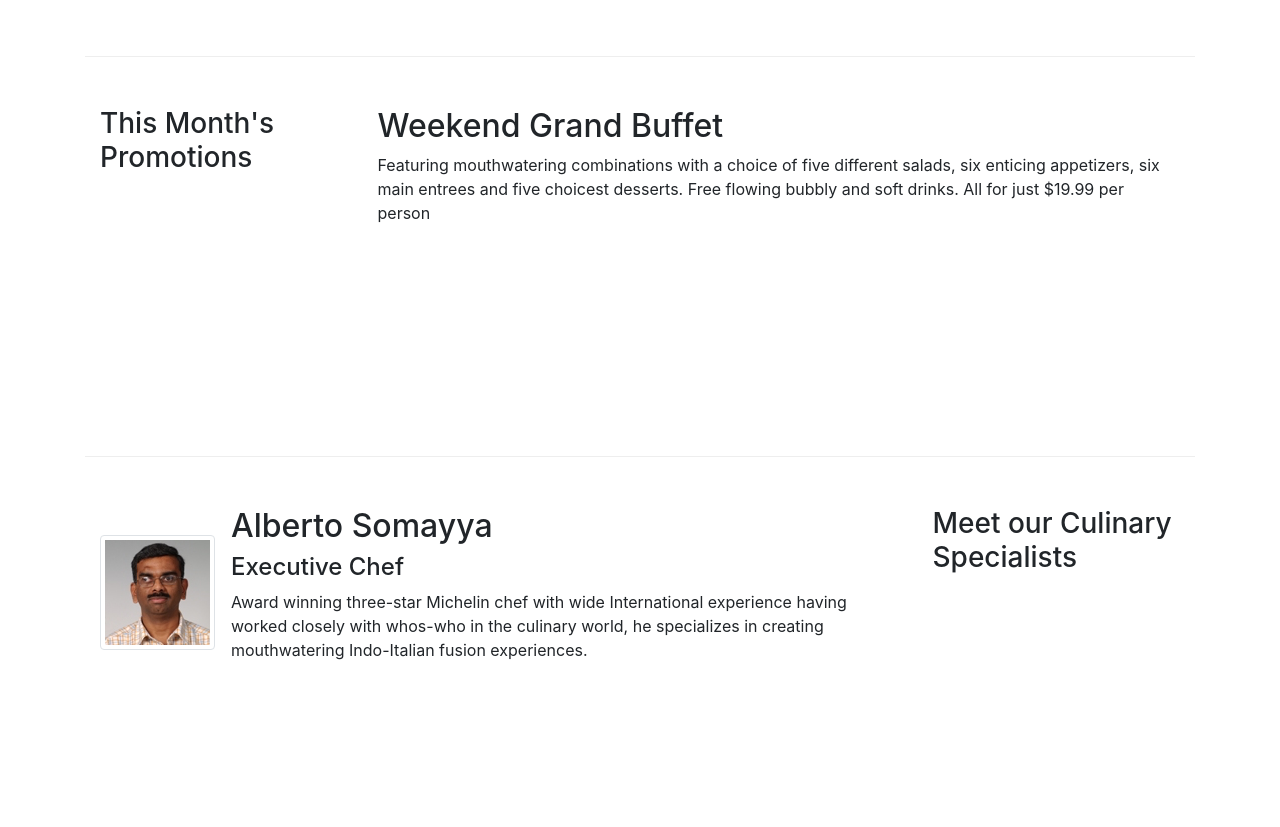
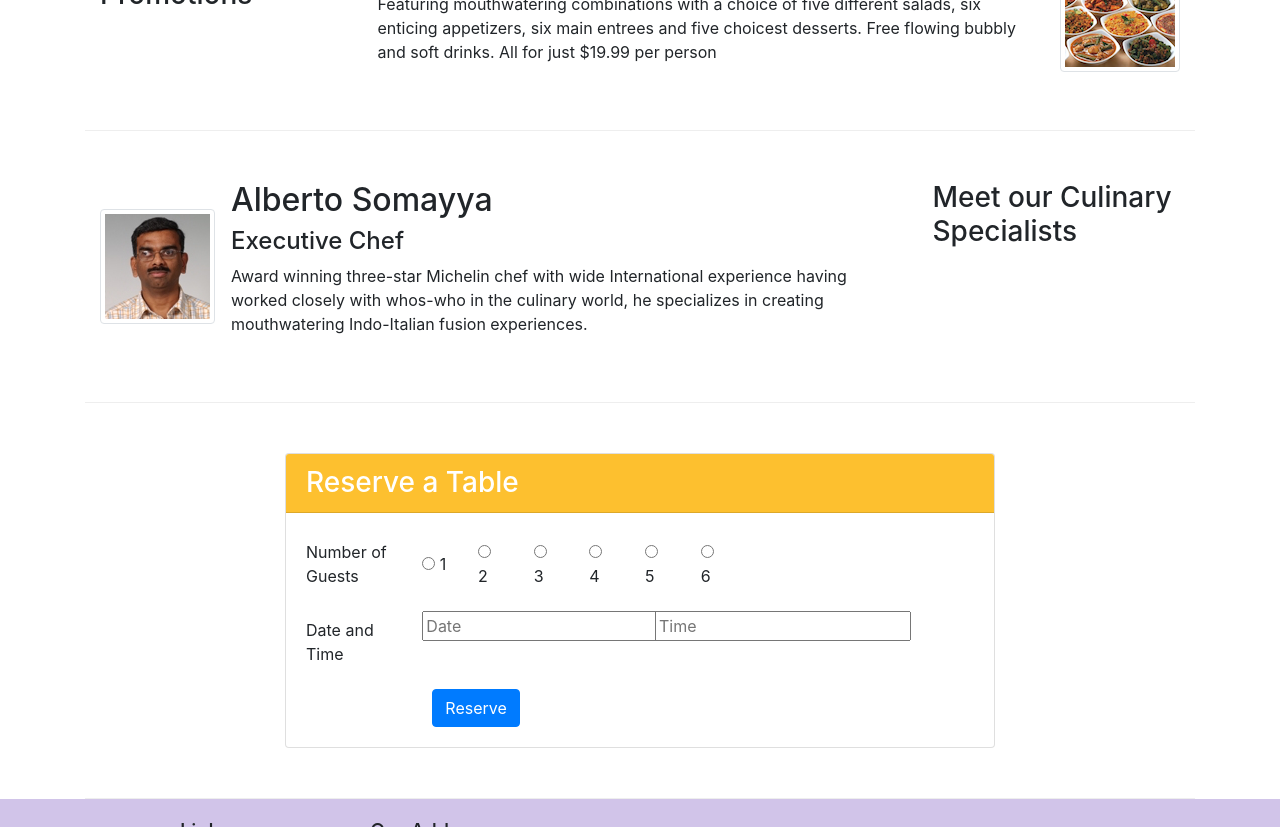
Before and after one commit to YashminTabashum/conFusion, a website: page index.html in a window 1280 px wide. Shown: the part 677-1504 px from the top of the page. Drawn offline with nearby package versions, Linux system fonts and the light colour scheme.

Commit message:
feat(Bootstrap): Badges,radio  buttons, media, form-groups

```diff
--- a/css/styles.css
+++ b/css/styles.css
@@ -8,7 +8,7 @@
     margin : 0px auto;
     padding : 50px 0px 50px 0px;
     border-bottom: 1px ridge;
-    min-height: 400px;
+    min-height: 200px;
 
 }
 
@@ -34,3 +34,12 @@ body{
     background : #512DA8;
 
 }
+
+.card-header{
+    background-color: #FDC02F;
+}
+
+.reserve-button{
+
+    background-color: #FDC02F;
+}
--- a/index.html
+++ b/index.html
@@ -43,6 +43,10 @@
                 <div class="col-12 col-sm align-self-center">
                     <img src="img/logo.png" class="img-fluid">
                 </div>
+                <div class="col-12 col-sm align-self-center">
+                    <a class="btn btn-block btn-sm btn-warning reserve-button" href="#reserve">Reserve Table</a>
+                </div>
+
             </div>
         </div>
     </header>
@@ -58,7 +62,7 @@
                         src="img/uthappizza.png" alt="uthappizza">
                     <div class="media-body">
                         <h2 class="mt-0">Uthappizza <span class="badge badge-danger">HOT</span> <span class="badge badge-pill badge-secondary">$4.99</span> </h2>
-                        <p>A unique combination of Indian Uthappam (pancake) and Italian pizza, topped with Cerignola olives, ripe vine cherry tomatoes, Vidalia onion, Guntur chillies and Buffalo Paneer.</p>
+                        <p class="d-none d-sm-block">A unique combination of Indian Uthappam (pancake) and Italian pizza, topped with Cerignola olives, ripe vine cherry tomatoes, Vidalia onion, Guntur chillies and Buffalo Paneer.</p>
                     </div>
                 </div>
             </div>
@@ -70,8 +74,17 @@
                 <h3>This Month's Promotions</h3>
             </div>
             <div class = "col col-sm col-md">
-                <h2>Weekend Grand Buffet</h2>
-                <p>Featuring mouthwatering combinations with a choice of five different salads, six enticing appetizers, six main entrees and five choicest desserts. Free flowing bubbly and soft drinks. All for just $19.99 per person </p>
+                <div class="media">
+
+                    <div class="media-body">
+                        <h2 class="mt-0">Weekend Grand Buffet <span class="badge badge-danger">NEW</span> </h2>
+                        <p class="d-none d-sm-block">Featuring mouthwatering combinations with a choice of five different salads, six enticing appetizers, six main entrees and five choicest desserts. Free flowing bubbly and soft drinks. All for just $19.99 per person </p>
+                    </div>
+                    <img class="d-flex ml-3 img-thumbnail align-self-center"
+                    src="img/buffet.png" alt="buffet">
+
+                </div>
+
             </div>
         </div>
 
@@ -90,6 +103,84 @@
                     </div>
                 </div>
 
+            </div>
+        </div>
+
+        <div id="reserve" class= "row row-content justify-content-center">
+            <div class="col-12 col-md-8">
+                <div class="card">
+                    <h3 class="card-header text-white">Reserve a Table</h3>
+                    <div class="card-body">
+                            <form>
+                                <div class="form-group row">
+
+                                    <label for="NumberofGuests" class="col-md-2 col-form-label">Number of Guests</label>
+
+                                    <div class="col-md-6 form-check form-check-inline" id="NumberofGuests" name="NumberofGuests">
+                                        <div class="col-md">
+                                            <input type="radio" id="NumberofGuests1" name="NumberofGuests1">
+                                            <label class="form-check-label" for="NumberofGuests1">
+                                                1
+                                              </label>
+                                        </div>
+                                        <div class="col-md ">
+                                            <input type="radio" id="NumberofGuests2" name="NumberofGuests2">
+                                            <label class="form-check-label" for="NumberofGuests2">
+                                                2
+                                              </label>
+                                        </div>
+                                        <div class="col-md">
+                                            <input type="radio" id="NumberofGuests3" name="NumberofGuests3">
+                                            <label class="form-check-label" for="NumberofGuests3">
+                                                3
+                                              </label>
+                                        </div>
+                                        <div class="col-md">
+                                            <input type="radio" id="NumberofGuests4" name="NumberofGuests4">
+                                            <label class="form-check-label" for="NumberofGuests4">
+                                                4
+                                              </label>
+                                        </div>
+                                        <div class="col-md">
+                                            <input type="radio" id="NumberofGuests5" name="NumberofGuests5">
+                                            <label class="form-check-label" for="NumberofGuests5">
+                                                5
+                                              </label>
+                                        </div>
+                                        <div class="col-md">
+                                            <input type="radio" id="NumberofGuests6" name="NumberofGuests6">
+                                            <label class="form-check-label" for="NumberofGuests6">
+                                                6
+                                              </label>
+                                        </div>
+                                    </div>
+
+                                </div>
+
+                                <div class="form-group row">
+                                    <label for = "dateTime" class="col-md-2 col-form-label">Date and Time</label>
+                                    <div class="col-12 col-md-4">
+                                        <input type="text" id="dateTime" name="dateTime" placeholder="Date">
+                                    </div>
+                                    <div class="col-12 col-md-4">
+                                        <input type="text" id="dateTime" name="dateTime" placeholder="Time">
+                                    </div>
+                                </div>
+                                <div class="form-group-row">
+                                    <div class="offset-md-2 col-md-10">
+                                        <button type="submit" class="btn btn-primary">
+                                            Reserve
+                                        </button>
+                                    </div>
+
+                                </div>
+
+
+
+                            </form>
+
+                    </div>
+                </div>
             </div>
         </div>
     </div>
```
Also changed, not shown: contactus.html (+1 -1 lines).
